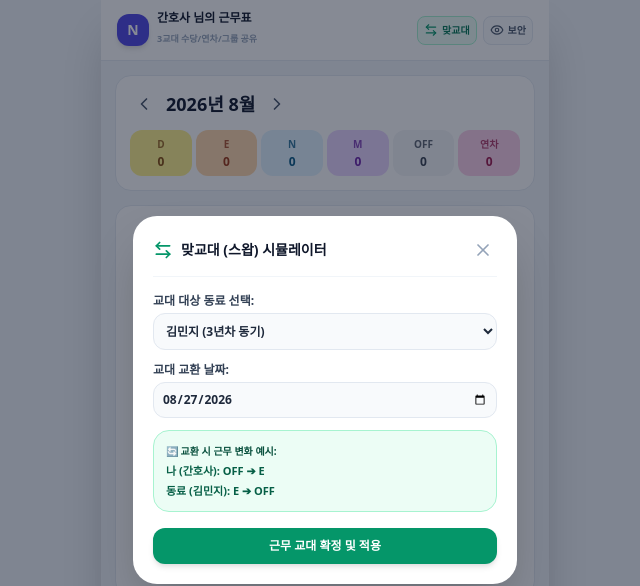
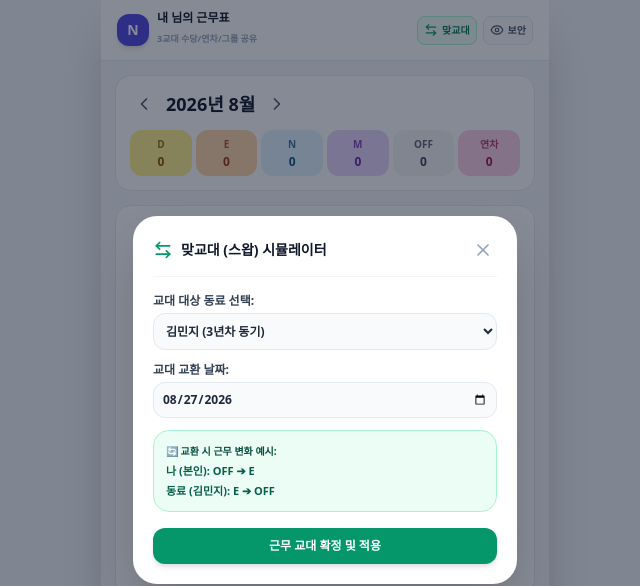
Before and after one commit to Choiseonkyeong/nurse-shift-calendar, a React (Vite) app: page / in a window 1280 px wide. Both pictures are taken after a click on the button "맞교대". Shown: the top 586 px of the page, without its empty margins (315-955 px from the left). Built offline with nearby package versions, Linux system fonts and the light colour scheme; no server answers.

Commit message:
Update App.jsx

```diff
--- a/src/App.jsx
+++ b/src/App.jsx
@@ -26,7 +26,8 @@ export default function App() {
   const [currentMonth, setCurrentMonth] = useState(today.month);
   const [selectedDate, setSelectedDate] = useState(today.dateStr);
 
-  const [userName, setUserName] = useState(() => localStorage.getItem('nurse_user_name') || '간호사');
+  // 초기 이름 및 샘플 데이터 하드코딩 제거 (완전 빈 값 설정)
+  const [userName, setUserName] = useState(() => localStorage.getItem('nurse_user_name') || '');
   const [myShifts, setMyShifts] = useState(() => {
     const saved = localStorage.getItem('nurse_my_shifts');
     return saved ? JSON.parse(saved) : {};
@@ -103,6 +104,7 @@ export default function App() {
   const handleClearAllData = () => {
     if (window.confirm('모든 근무 및 일정 데이터를 초기화하시겠습니까?')) {
       localStorage.clear();
+      setUserName('');
       setMyShifts({});
       setMemos({});
       setManualUsedAnnual(null);
@@ -112,17 +114,13 @@ export default function App() {
           id: 'g1',
           name: '5병동 동기들',
           code: 'W5ALL1',
-          members: [{ name: userName, shifts: {}, memos: {}, isMe: true }]
+          members: [{ name: '', shifts: {}, memos: {}, isMe: true }]
         }
       ];
       setGroups(defaultGroup);
       setActiveGroupId('g1');
 
-      localStorage.setItem('nurse_my_shifts', JSON.stringify({}));
-      localStorage.setItem('nurse_memos', JSON.stringify({}));
-      localStorage.setItem('nurse_groups', JSON.stringify(defaultGroup));
-
-      alert('🎉 모든 근무 데이터가 초기화되었습니다.');
+      alert('🎉 모든 근무 데이터가 초기화되었습니다. 등록 탭에서 근무표를 업로드해 주세요.');
     }
   };
 
@@ -193,7 +191,7 @@ export default function App() {
             N
           </div>
           <div>
-            <h1 className="text-xs font-black text-slate-900 leading-none">{privacyBlur ? '***' : userName} 님의 근무표</h1>
+            <h1 className="text-xs font-black text-slate-900 leading-none">{privacyBlur ? '***' : (userName || '내')} 님의 근무표</h1>
             <span className="text-[9px] font-bold text-slate-400">3교대 수당/연차/그룹 공유</span>
           </div>
         </div>
@@ -335,7 +333,7 @@ export default function App() {
               <div className="p-3 bg-emerald-50 rounded-2xl border border-emerald-200 space-y-1">
                 <span className="text-[10px] font-extrabold text-emerald-900 block">🔄 교환 시 근무 변화 예시:</span>
                 <div className="text-[11px] text-emerald-800 flex justify-between font-bold">
-                  <span>나 ({userName}): {myShifts[swapTargetDate] || 'OFF'} ➔ E</span>
+                  <span>나 ({userName || '본인'}): {myShifts[swapTargetDate] || 'OFF'} ➔ E</span>
                 </div>
                 <div className="text-[11px] text-emerald-800 flex justify-between font-bold">
                   <span>동료 ({swapPartner}): E ➔ {myShifts[swapTargetDate] || 'OFF'}</span>
```
